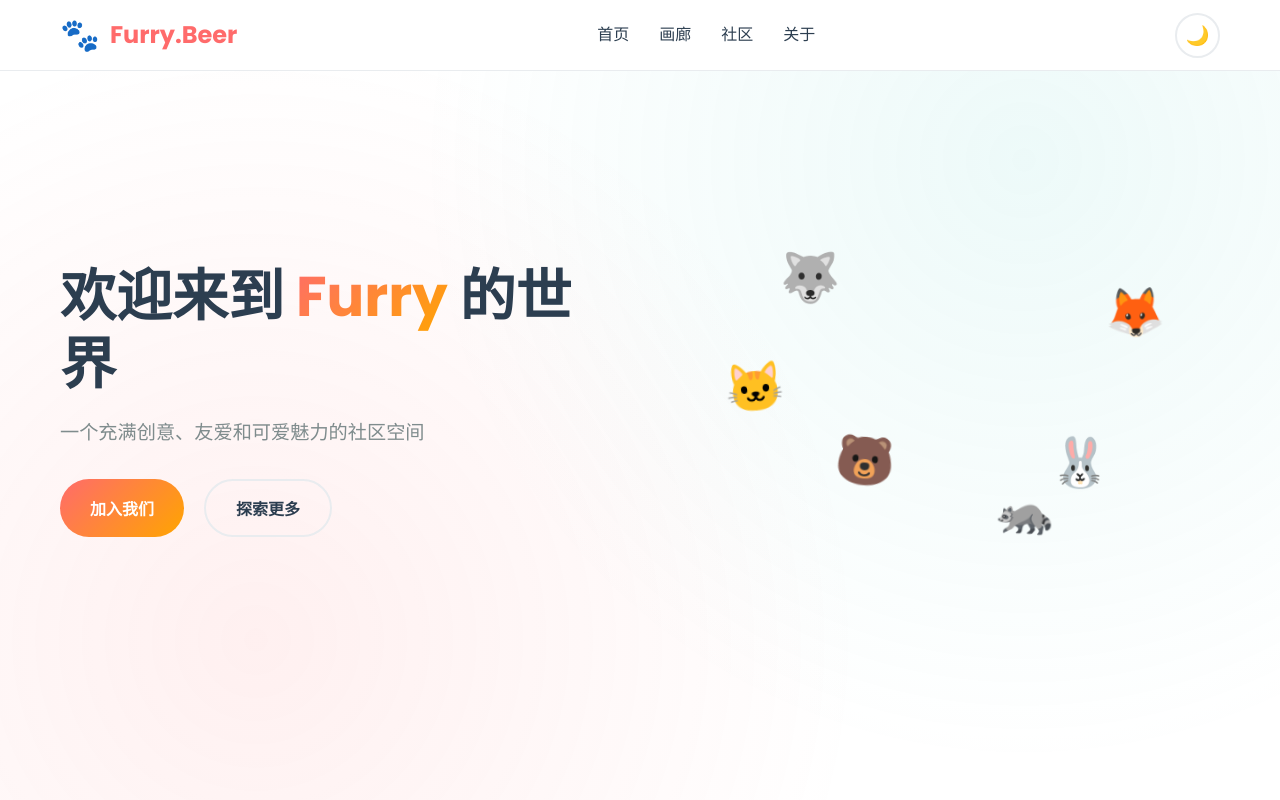
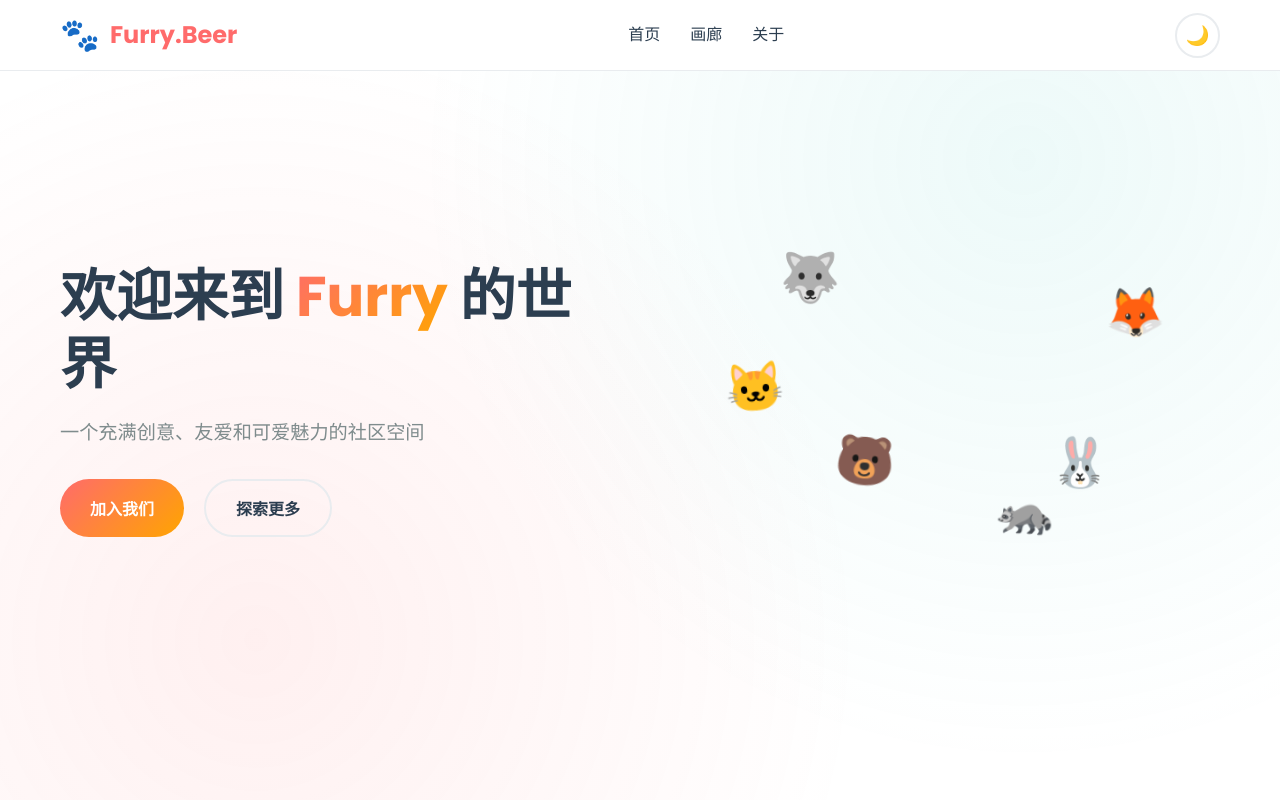
Before and after one commit to Little100/Furry.Beer, a plain HTML site: page index.html in a window 1280 px wide. Shown: the top 800 px of the page. Drawn offline with Linux system fonts and the light colour scheme; no server answers.

Commit message:
Update index.html

```diff
--- a/index.html
+++ b/index.html
@@ -19,7 +19,6 @@
             <ul class="nav-menu">
                 <li><a href="#home">首页</a></li>
                 <li><a href="#gallery">画廊</a></li>
-                <li><a href="#community">社区</a></li>
                 <li><a href="#about">关于</a></li>
             </ul>
             <div class="nav-controls">
```
